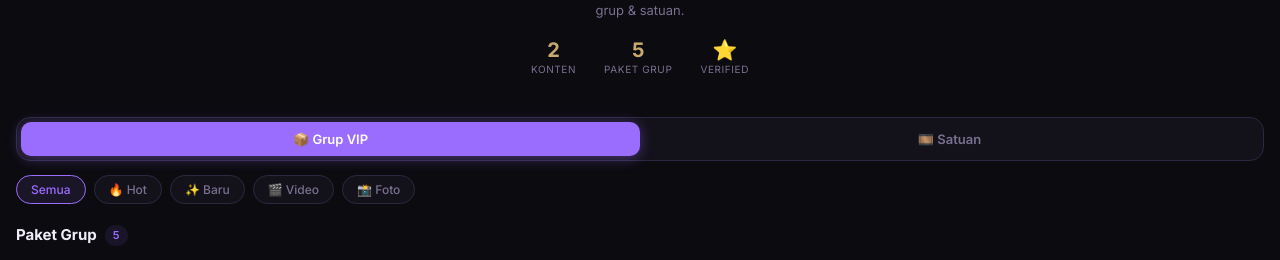
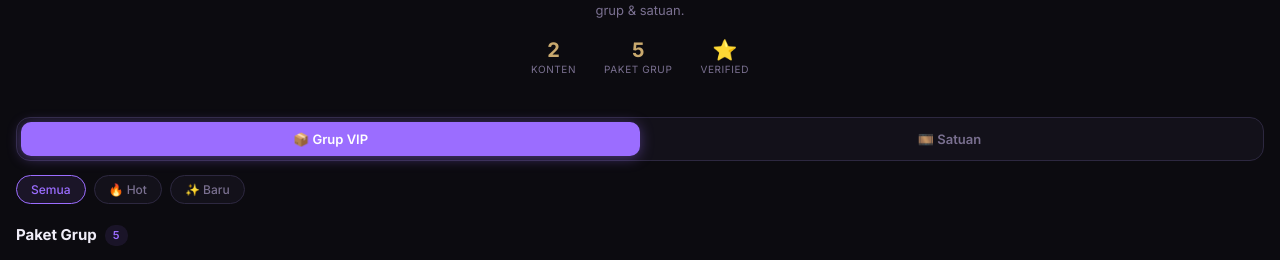
Before and after one commit to ntyourbe/slava, a plain HTML site: page index.html in a window 1280 px wide. Shown: the part 235-495 px from the top of the page. Drawn offline with nearby package versions, Linux system fonts and the light colour scheme; a web font is replaced by a local one.

Commit message:
Update index.html

```diff
--- a/index.html
+++ b/index.html
@@ -277,8 +277,6 @@
     <button class="pill active" onclick="filterGrup('all',this)">Semua</button>
     <button class="pill" onclick="filterGrup('hot',this)">🔥 Hot</button>
     <button class="pill" onclick="filterGrup('new',this)">✨ Baru</button>
-    <button class="pill" onclick="filterGrup('video',this)">🎬 Video</button>
-    <button class="pill" onclick="filterGrup('foto',this)">📸 Foto</button>
   </div>
   <div class="section">
     <div class="section-header">
@@ -332,11 +330,11 @@ const BOT_USERNAME = 'YourBotUsername'; // <-- GANTI
 // cover: path ke file lokal di repo, contoh 'img/g1.jpg'
 // Kalau belum punya gambar, isi cover: null → tampil emoji fallback
 const grupData = [
-  { id:'g1', name:'KOLPRI ALPHABET',  price:80000, items:1, tags:['hot','foto'],           cover:'img/g1.jpg',  emoji:'🌸', desc:'Kumpulan kolpri yang di susun rapi sesuai Alphabet. Media udah ribuan',           startCode:'grup_g1' },
-  { id:'g2', name:'ALTER TALENT',     price:75000, items:1, tags:['foto','new'],             cover:'img/g2.jpg',  emoji:'🌸', desc:'Kumpulan talent tele, seleb, apk live, OF, trakteer yang di susun rapi per topik. Media udah ribuan update terus.',            startCode:'grup_g2' },
-  { id:'g3', name:'YNNA',  price:10000, items:1, tags:['hot','foto'],           cover:'img/g3.jpg',  emoji:'🌸', desc:'Grup vip isinya yang ngw ngw aja, koleksi ribuan video sxtp only. No foto.',           startCode:'grup_g3' },
-  { id:'g4', name:'SUPERLIVE',  price:50000, items:1, tags:['hot','foto'],           cover:'img/g4.jpg',  emoji:'🌸', desc:'DATABASE LIVE RECORD DARI 2019 - 2026',           startCode:'grup_g4' },
-  { id:'g5', name:'ALPHABET x ALTER TALENT',  price:150000, items:1, tags:['hot','foto'],           cover:'img/g5.jpg',  emoji:'🌸', desc:'Beli ini dapat dua grub vip Kolpri Alphabet x Alter Talent, Total konten belasan ribu.',           startCode:'grup_g5' },
+  { id:'g1', name:'KOLPRI ALPHABET',  price:80000, items:1, tags:['hot'],           cover:'img/g1.jpg',  emoji:'🌸', desc:'Kumpulan kolpri yang di susun rapi sesuai Alphabet. Media udah ribuan',           startCode:'grup_g1' },
+  { id:'g2', name:'ALTER TALENT',     price:75000, items:1, tags:['hot'],             cover:'img/g2.jpg',  emoji:'🌸', desc:'Kumpulan talent tele, seleb, apk live, OF, trakteer yang di susun rapi per topik. Media udah ribuan update terus.',            startCode:'grup_g2' },
+  { id:'g3', name:'YNNA',  price:10000, items:1, tags:['new'],           cover:'img/g3.jpg',  emoji:'🌸', desc:'Grup vip isinya yang ngw ngw aja, koleksi ribuan video sxtp only. No foto.',           startCode:'grup_g3' },
+  { id:'g4', name:'SUPERLIVE',  price:50000, items:1, tags:['new'],           cover:'img/g4.jpg',  emoji:'🌸', desc:'DATABASE LIVE RECORD DARI 2019 - 2026',           startCode:'grup_g4' },
+  { id:'g5', name:'ALPHABET x ALTER TALENT',  price:150000, items:1, tags:['hot'],           cover:'img/g5.jpg',  emoji:'🌸', desc:'Beli ini dapat dua grub vip Kolpri Alphabet x Alter Talent, Total konten belasan ribu.',           startCode:'grup_g5' },
 
 ];
 
```
